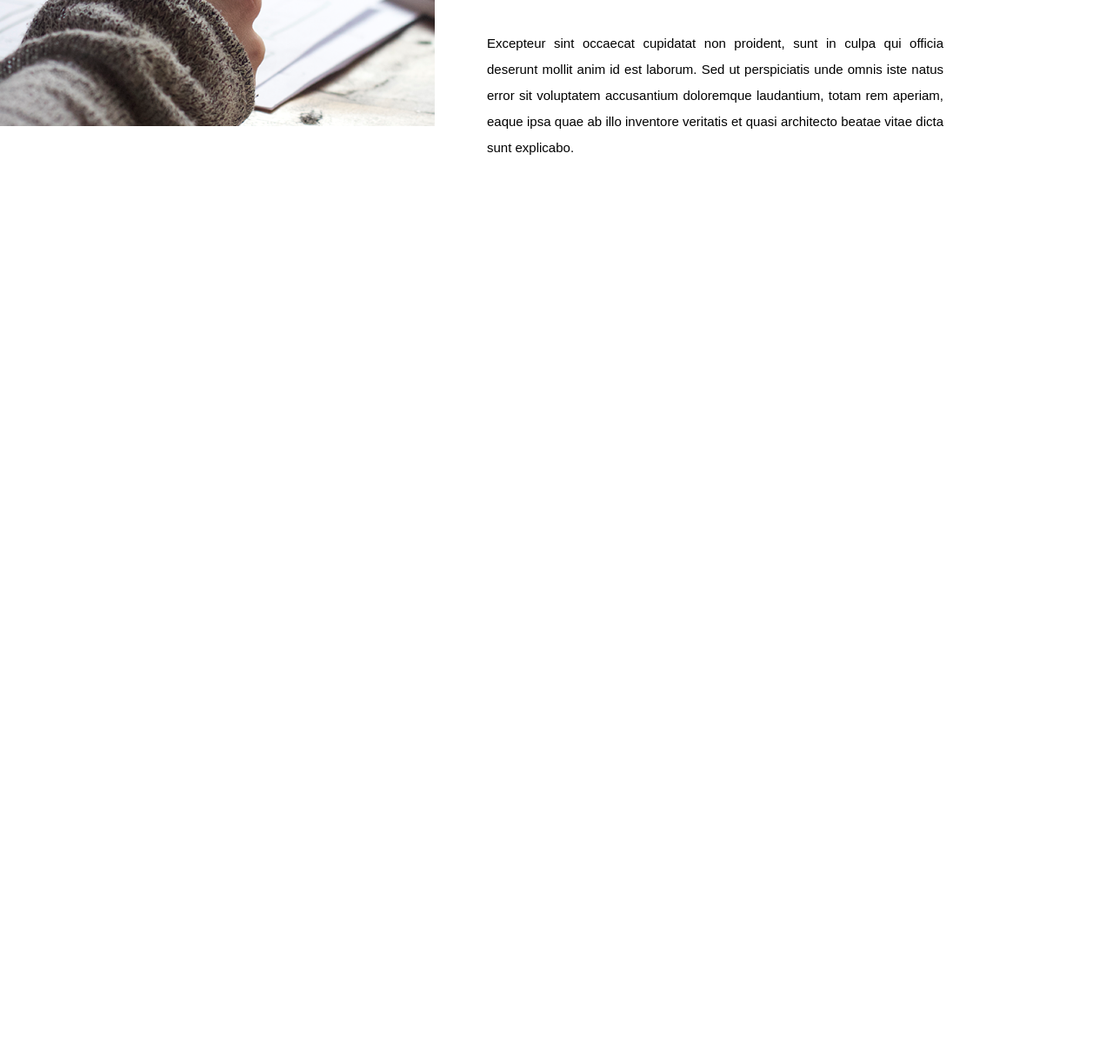
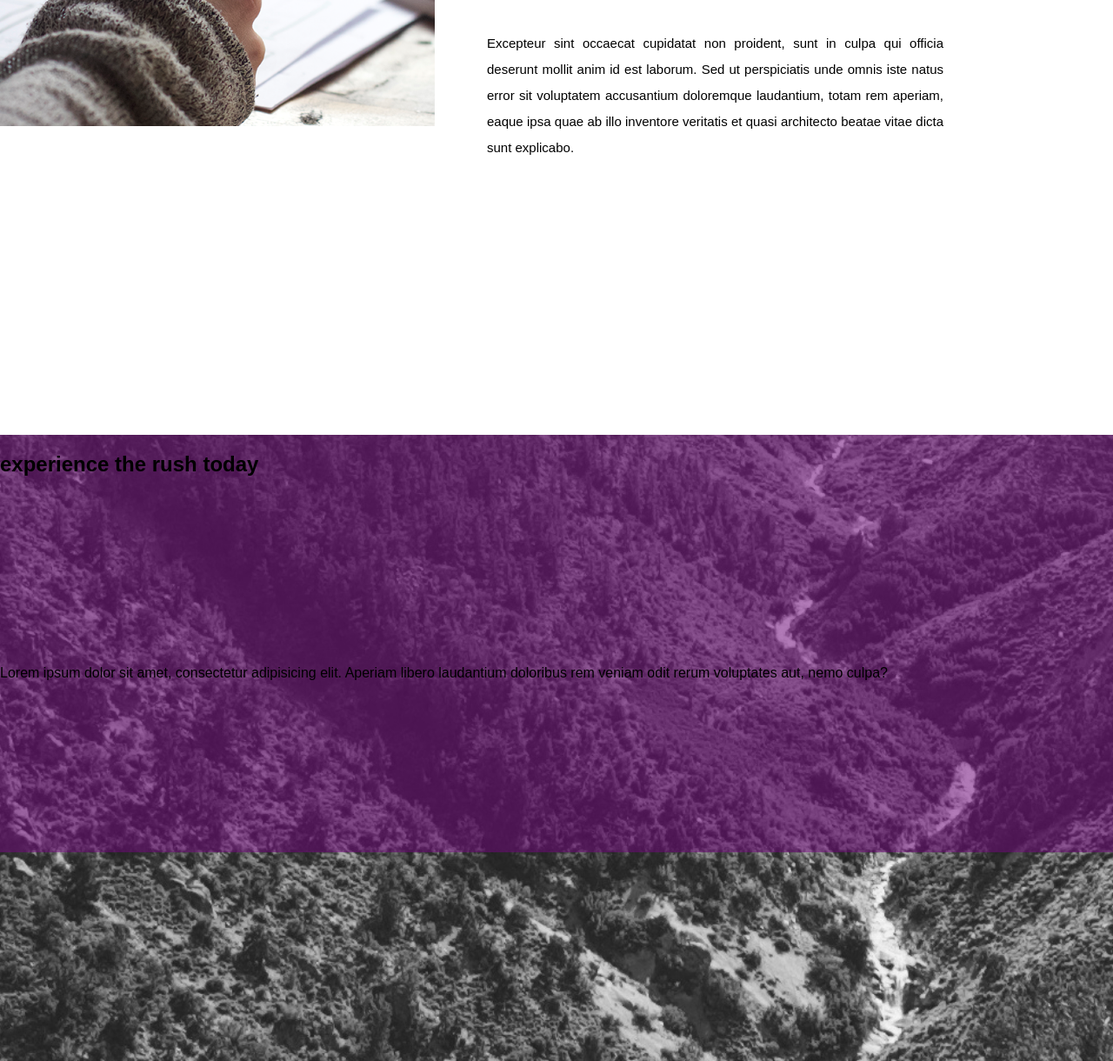
Before and after one commit to Muzahidul987/Pex, a plain HTML site: page index.html in a window 1280 px wide. Shown: the part 2105-3325 px from the top of the page at 87% size. Before the commit the page ends 2305 px from the top, so only its background shows below. Drawn offline with Linux system fonts and the light colour scheme.

Commit message:
experience section start

```diff
--- a/index.html
+++ b/index.html
@@ -97,6 +97,15 @@
         </div>
     </div>
 
+    <!-- this is experience section  -->
+    <div class="experience_back">
+        <div class="experience">
+            <h2>experience the rush today</h2>
+            <p>Lorem ipsum dolor sit amet, consectetur adipisicing elit. Aperiam libero laudantium doloribus rem veniam odit rerum voluptates aut, nemo culpa?</p>
+            <!-- <button>get started today</button> -->
+        </div>
+    </div>
+
 </body>
 
 </html>
--- a/style.css
+++ b/style.css
@@ -191,3 +191,20 @@ button {
     line-height: 30px;
     text-align: justify ;
 }
+
+/* this is experience section  */
+.experience_back{
+    background-image: url(Images/violet.png);
+    background-size: cover;
+    height: 90vh;
+    background-position: center;
+    font-family: sans-serif;
+}
+.experience{
+    background-color: rgba(114, 4, 126, 0.5);
+    background-size: cover;
+    height: 60vh;
+    background-position: bottom;
+    display: grid;
+    margin-top: 300px;
+}
```
